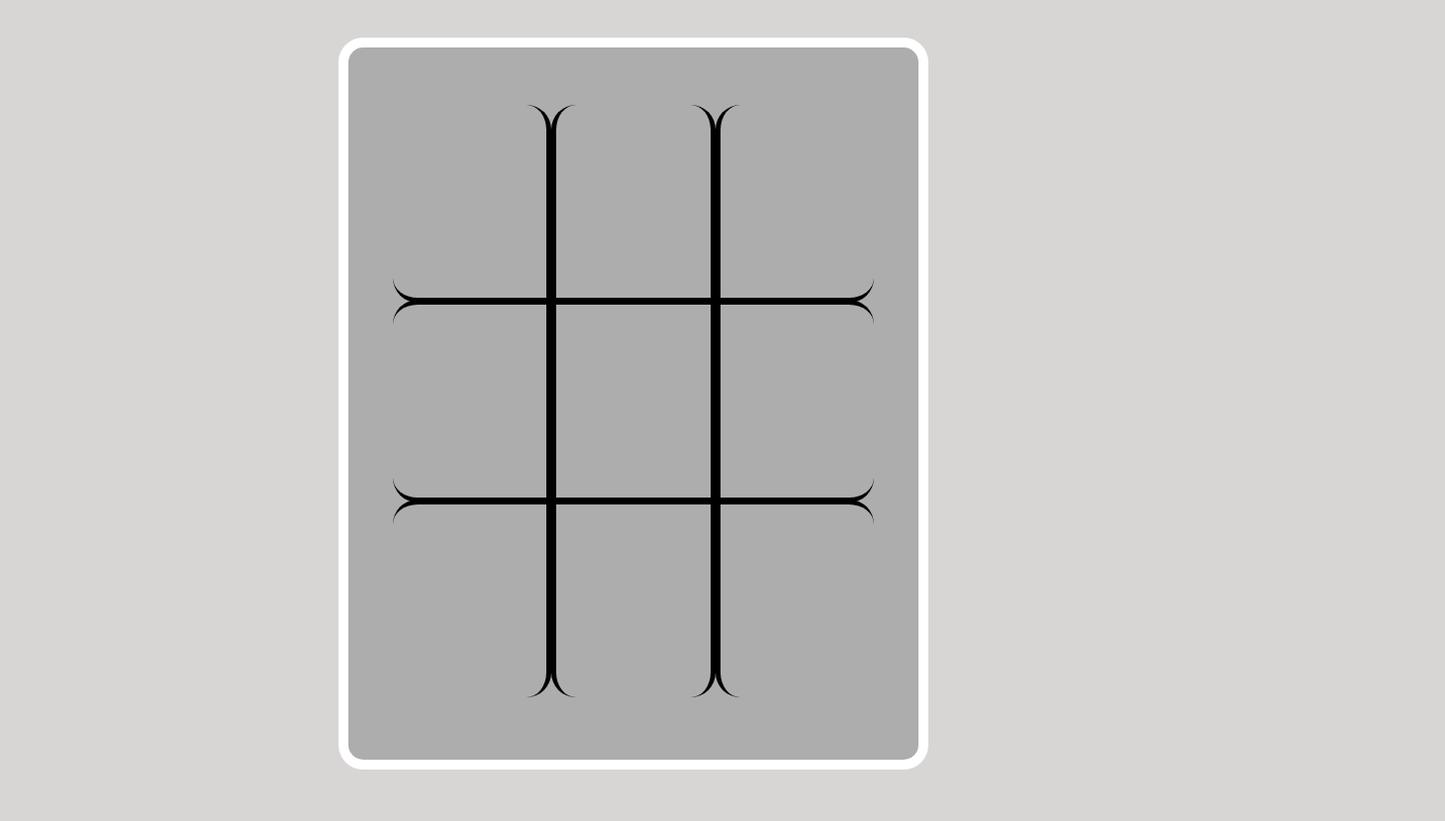
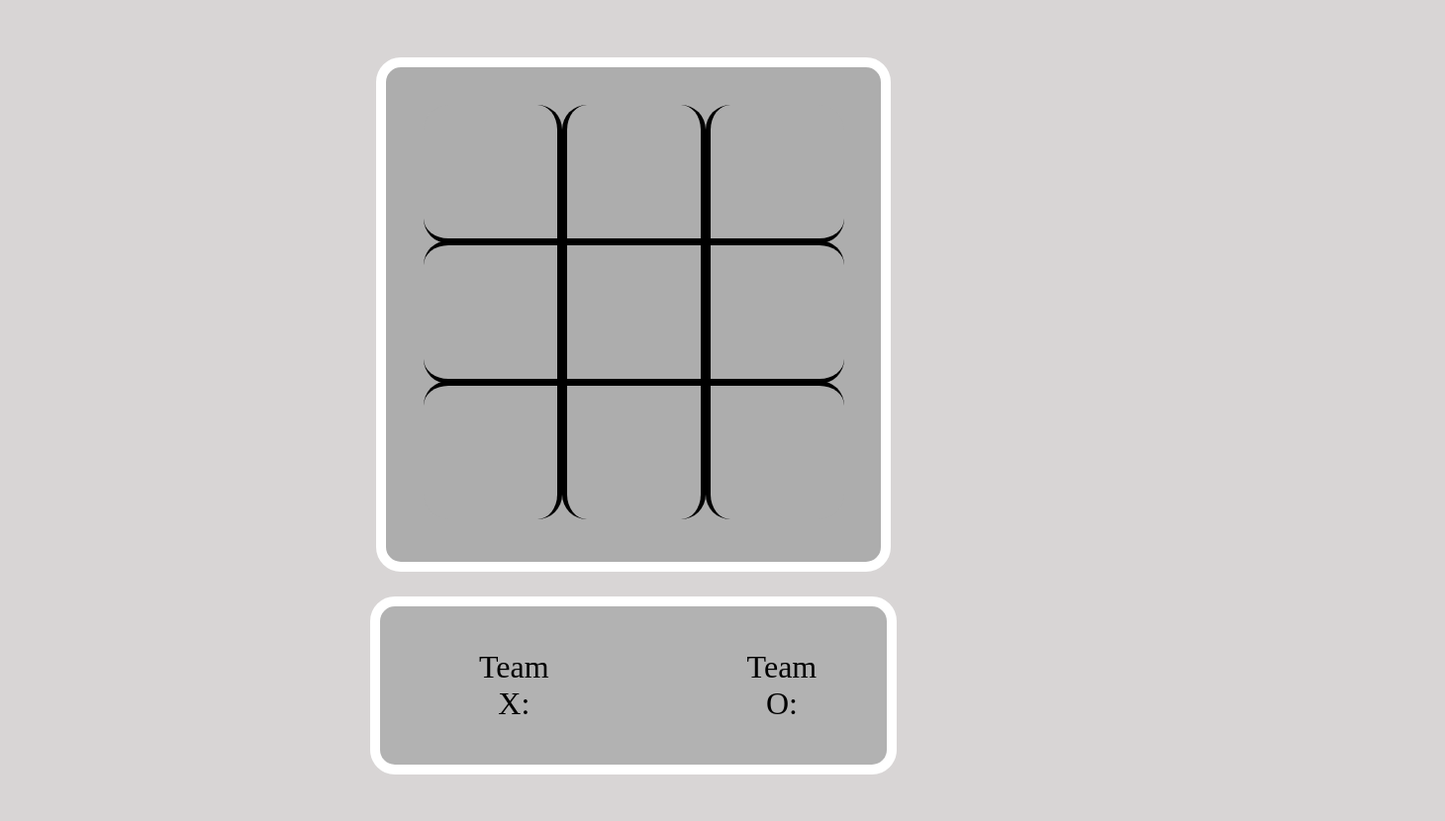
Before and after one commit to michael-v-b/Tic-Tac-Toe, a plain HTML site: page index.html in a window 1280 px wide. Shown: the whole page at 99% size, 1460 px wide, since content can reach past the window. Drawn offline with Linux system fonts and the light colour scheme.

Commit message:
final update... for now
While this project is not finished, I decided I'm going to put my effort on another, more relevant project

```diff
--- a/index.html
+++ b/index.html
@@ -8,7 +8,10 @@
     </head>
     <body>
         <script src = "main.js"></script>
-        <div class = "wrapper">
+        <div class = "background-wrapper">
+            <div class = 'bg' id = 'x-bg'>
+            </div>
+            <div class = "central-wrapper">
                 <div class = "card">
                     <div class = "board">
                         <div class = "row" id = "top-row">
@@ -29,6 +32,19 @@
                         </div>
                     </div>
                 </div>
+                <div class = "team-wrapper">
+                    <div class = "team" id = 'x'>
+                        Team X:
                     </div>
+                    <div class = "team" id = 'o'>
+                        Team O:
+                    </div>
+                </div>
+            </div>
+            <div class = 'bg' id = 'o-bg'>
+            </div>
+        </div>
+
+
     </body>
 </html>
--- a/styles.css
+++ b/styles.css
@@ -1,7 +1,7 @@
 :root {
     --line-width: 1%;
     --box-size: 30%;
-    --card-size: 90%;
+    --card-size: 500px;
     --board-color: #adadad;
     --square-color: #adadad;
     --select-delay: 0.2s;
@@ -15,13 +15,36 @@ body {
     background-color: #d8d5d5;
 }
 
-.wrapper {
+.bg {
+    height: 500px;
+    width: 500px;
+}
+
+#big-x {
+    background-image: url(images/x.png);
+}
+
+#big-x {
+    background-image: url(images/o.png);
+}
+
+
+.background-wrapper {
     display: flex;
+    flex-direction: row;
+}
+
+.central-wrapper {
+    display: flex;
+    flex-direction: column;
     align-items: center;
     justify-content: center;
     height: 100vh;
     width: 50vw;
 }
+
+
+
 
 .card {
     border-radius: 25px;
@@ -34,6 +57,28 @@ body {
     display: flex;
     justify-content: center;
     align-items: center;
+    margin: 25px;
+}
+
+.team-wrapper {
+    display: flex;
+    flex-direction: row;
+    justify-content: space-between;
+    align-items: center;
+    height: 20%;
+    width: 80%;
+    border-radius: 25px;
+    background-color: #b2b2b2;
+    border-width: 10px;
+    border-color: white;
+    border-style: solid;
+}
+
+.team {
+    padding: 100px;
+    font-size: xx-large;
+    text-align: center;
+    font-family: 'Times New Roman', Times, serif;
 }
 
 .board {
```
Lines whose indentation alone changed are shown as unchanged.
